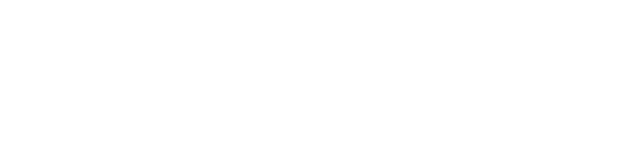
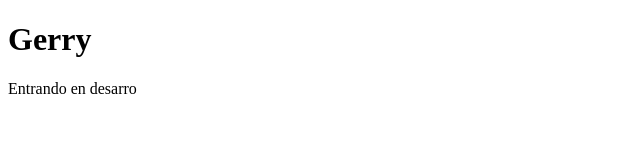
Before and after one commit to coidgoVeneno/Sistema-De-Registro, a plain HTML site: page index.html in a window 1280 px wide. Shown: the whole page, without its empty margins (0-640 px from the left). Drawn offline with Linux system fonts and the light colour scheme.

Commit message:
Creadon brank desarrollo

```diff
--- a/index.html
+++ b/index.html
@@ -7,6 +7,9 @@
 </head>
 <body>
 
+    <h1>Gerry</h1>
+    <p>Entrando en desarro</p>
+
 
     <script src="app.js"></script>
 </body>
```
